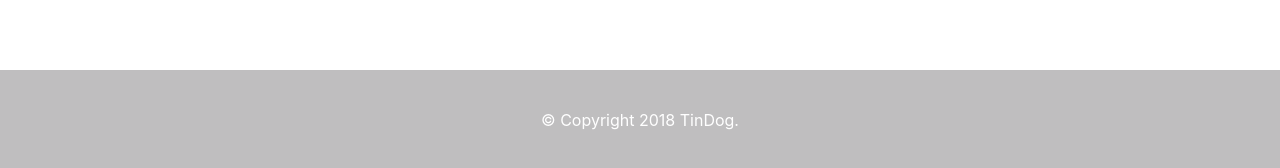
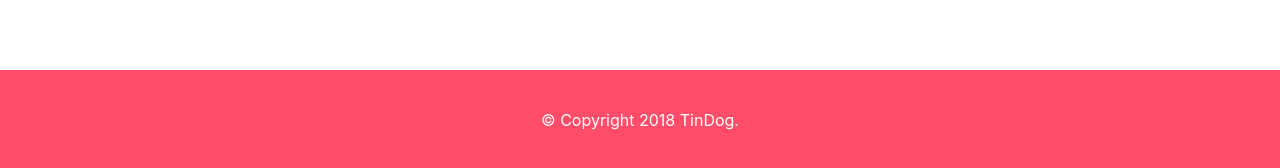
Before and after one commit to ejerenwaavis/tindog, a plain HTML site: page index.html in a window 1280 px wide. Shown: the part 2690-2858 px from the top of the page. Drawn offline with nearby package versions, Linux system fonts and the light colour scheme.

Commit message:
Update Style.css

```diff
--- a/css/style.css
+++ b/css/style.css
@@ -131,5 +131,5 @@ h2{
 
 .footer{
   padding: 3%;
-  background-color: #bfbebf;
+  background-color: #ff4c68;
 }
```
